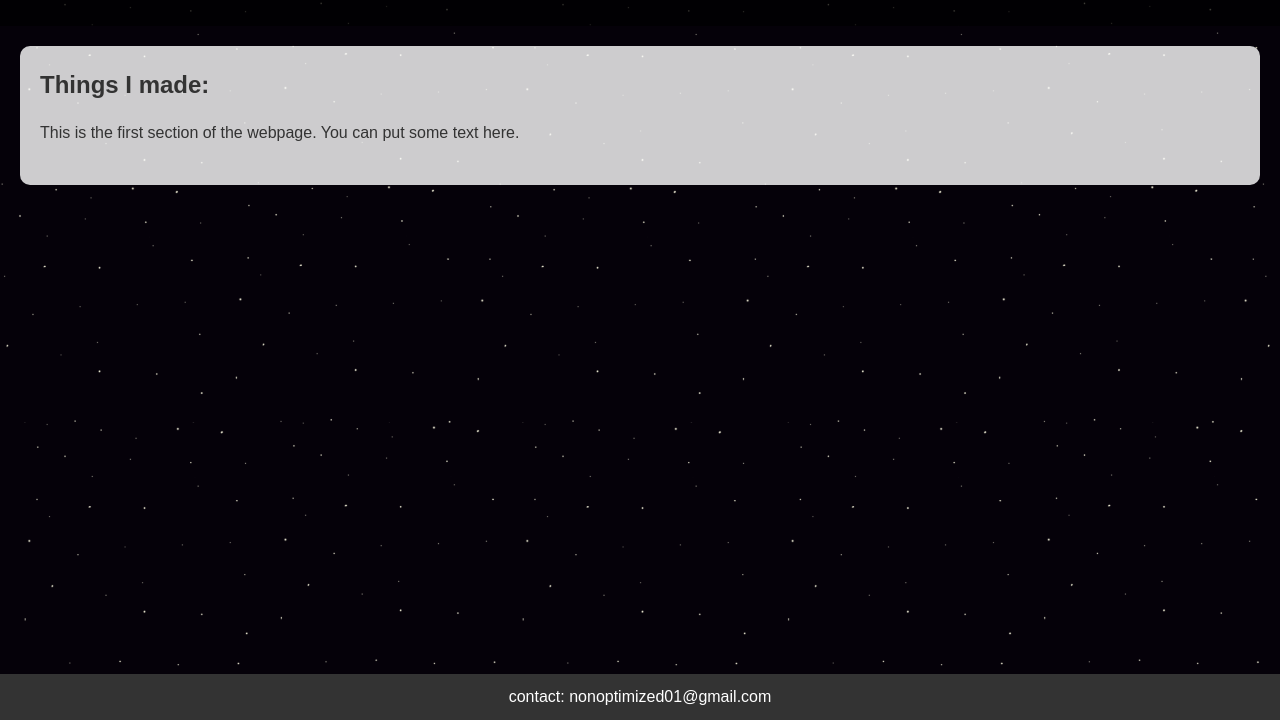
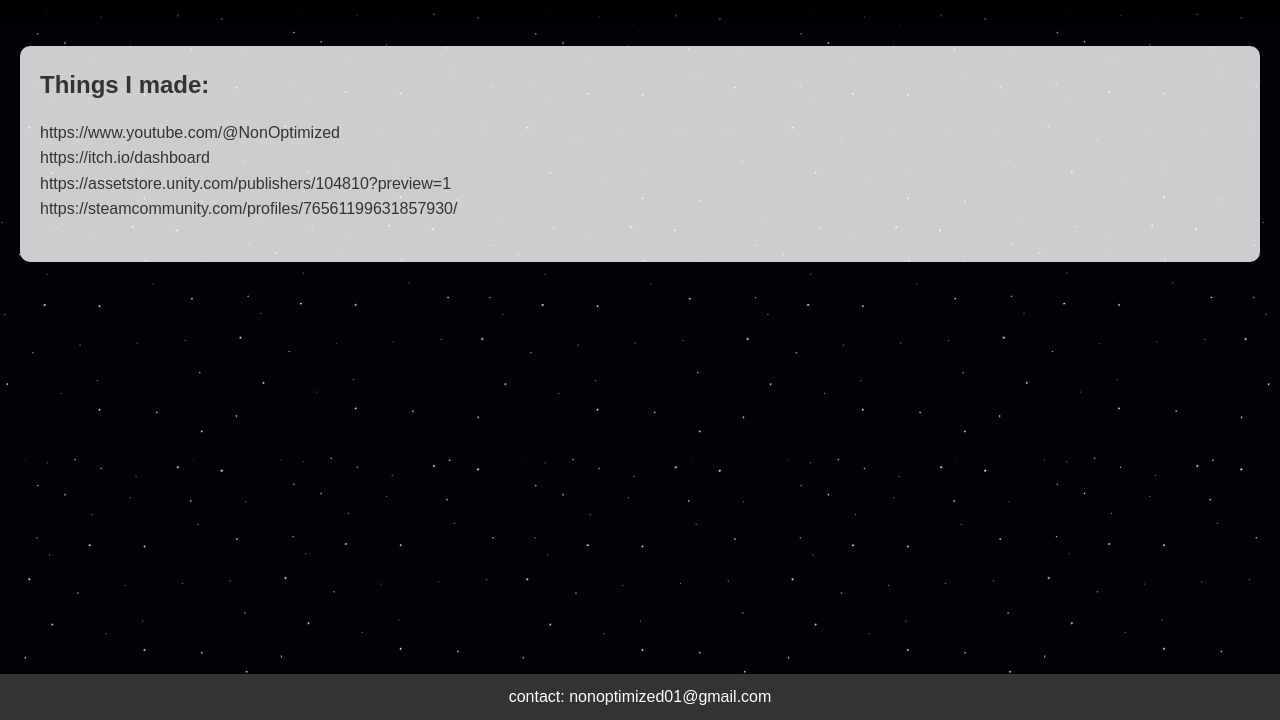
Before and after one commit to Non-Optimized/Non-Optimized.github.io, a plain HTML site: page index.html in a window 1280 px wide. Shown: the part 80-800 px from the top of the page. Drawn offline with Linux system fonts and the light colour scheme.

Commit message:
Add files via upload

```diff
--- a/index.html
+++ b/index.html
@@ -16,7 +16,10 @@
     <main>
         <section id="section1">
             <h2>Things I made:</h2>
-            <p>This is the first section of the webpage. You can put some text here.</p>
+            <p>https://www.youtube.com/@NonOptimized</p>
+            <p>https://itch.io/dashboard</p>
+            <p>https://assetstore.unity.com/publishers/104810?preview=1</p>
+            <p>https://steamcommunity.com/profiles/76561199631857930/</p>
         </section>
     </main>
 
```
